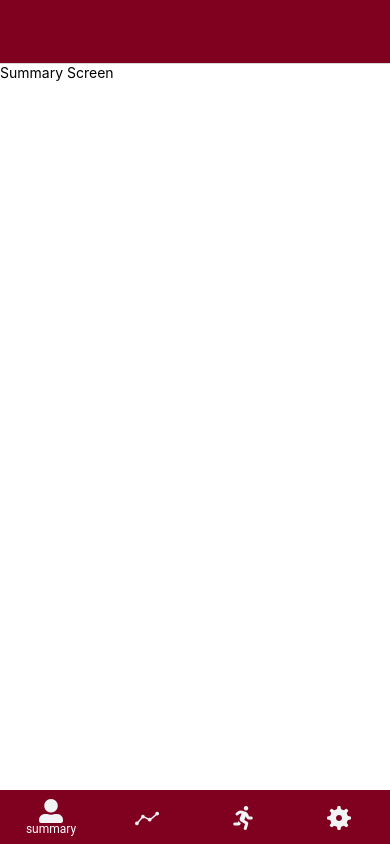
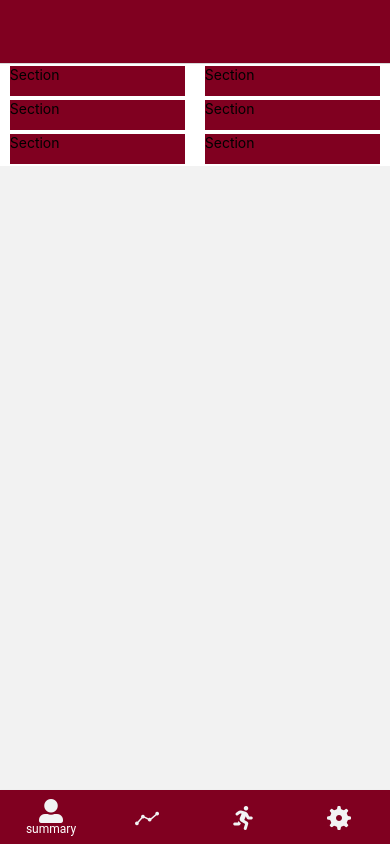
Before and after one commit to AlexanderRusak/sugarfit, a React Native app: screen /BloodGym in a window 390 px wide. Built offline with nearby package versions, Linux system fonts and the light colour scheme.

Commit message:
add summary draft section

```diff
--- /dev/null
+++ b/src/components/summary/SummarySection.tsx
@@ -0,0 +1,23 @@
+import { View, Text, StyleSheet, TouchableOpacity } from 'react-native'
+import { useSelector } from 'react-redux'
+import { IStore } from '../../store'
+
+
+export const SummarySection = () => {
+
+  const { color } = useSelector((store: IStore) => store.settingsParameter)
+
+
+
+  return <TouchableOpacity style={{ ...styles.container, backgroundColor: color }}>
+    <Text>Section</Text>
+  </TouchableOpacity>
+}
+
+
+const styles = StyleSheet.create({
+  container: {
+    width: '45%',
+    height: '30%',
+  }
+})
--- a/src/screens/SettingsScreen.tsx
+++ b/src/screens/SettingsScreen.tsx
@@ -8,8 +8,7 @@ import { BodyConfiguration } from '../constants/screens/screens';
 import { ThemeContext } from '../context/ThemeContext';
 import { ColorSchema, EnergyUnits, Languages } from '../settings/constants';
 import { IStore } from '../store';
-import { loadBodyParameters } from '../store/actions/bodyParameters';
-import { loadSettingsParameters, saveSettingsParameters } from '../store/actions/settingsParameter';
+import { saveSettingsParameters } from '../store/actions/settingsParameter';
 import { SettingsParameters } from '../store/types/settingsParameters';
 
 import { theme } from '../styles/theme';
@@ -47,8 +46,6 @@ export const SettingsScreen = ({ navigation }: any) => {
   );
 
   const handleSection = useCallback((data: string, type: string) => {
-    console.log('fail');
-
     setSettingsState({ ...settingsState, [type.split(' ')[0].toLowerCase()]: data })
     dispatch(saveSettingsParameters({ ...settingsState, [type.split(' ')[0].toLowerCase()]: data }));
     type.split(' ')[0].toLowerCase() === 'color' ? setThemeColor(data) : null
--- a/src/screens/SummaryScreen.tsx
+++ b/src/screens/SummaryScreen.tsx
@@ -1,17 +1,25 @@
 import { StyleSheet, View, Text } from 'react-native';
+import { SummarySection } from '../components/summary/SummarySection';
 
 
 export const SummaryScreen = () => {
   return (
     <View style={styles.container}>
-      <Text>Summary Screen</Text>
+      <SummarySection />
+      <SummarySection />
+      <SummarySection />
+      <SummarySection />
+      <SummarySection />
+      <SummarySection />
     </View>
   );
 }
 
 const styles = StyleSheet.create({
   container: {
-    flex: 1,
     backgroundColor: '#fff',
+    flexWrap: 'wrap',
+    alignContent: 'space-around',
+    justifyContent: 'space-around'
   },
 });
```
